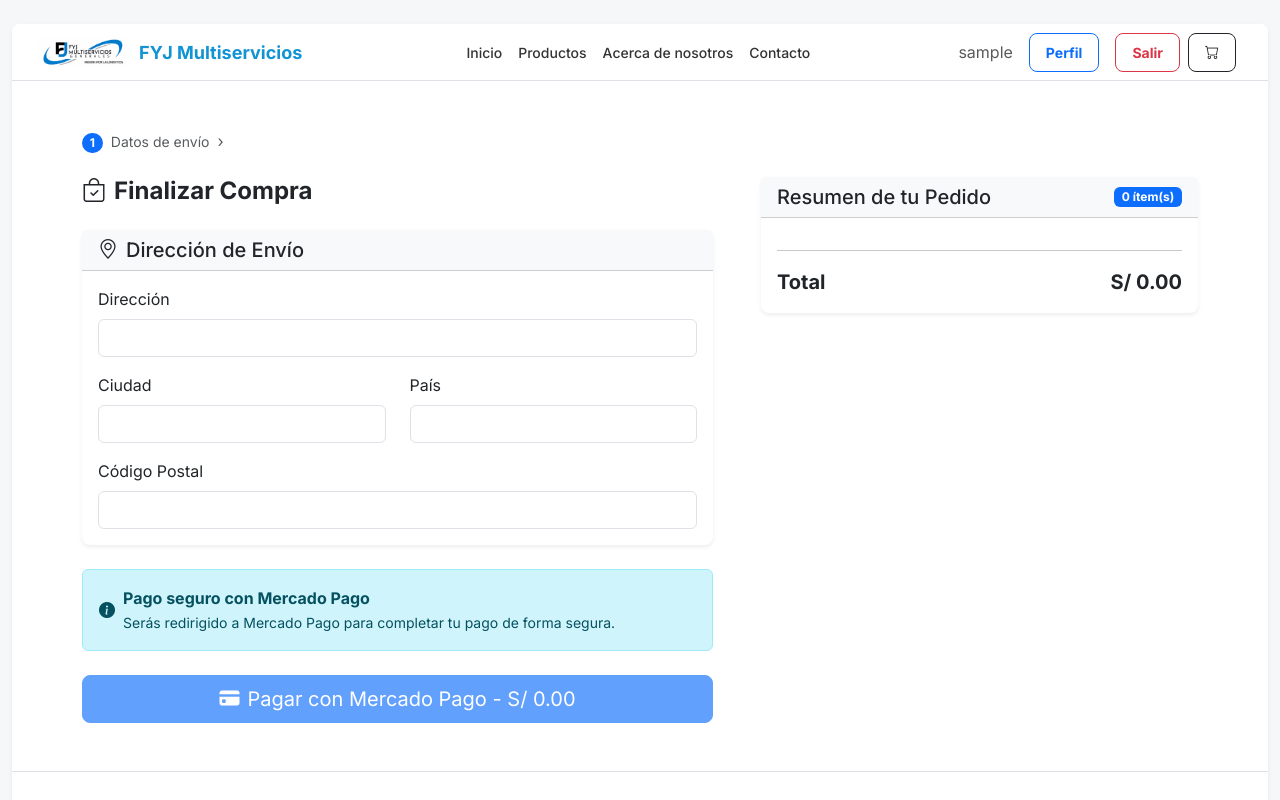
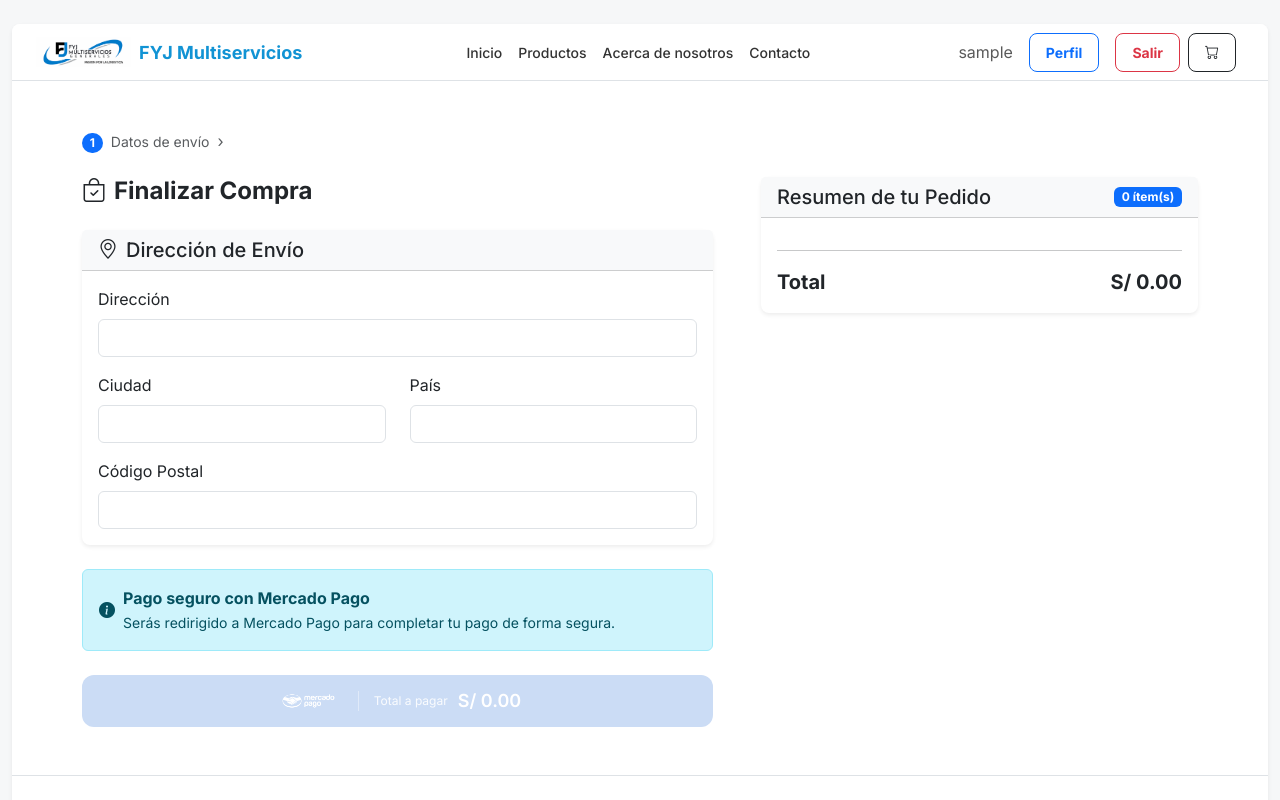
Before and after one commit to Jordan300310/Front-Soluciones-Webb, an Angular app: page /checkout in a window 1280 px wide. Shown: the top 800 px of the page. Built offline with nearby package versions, Linux system fonts and the light colour scheme; sample sign-in values are in the browser's storage.

Commit message:
feat: Update checkout page with modern Mercado Pago button styling and logo.

```diff
--- a/src/app/features/public/pages/checkout/checkout.component.css
+++ b/src/app/features/public/pages/checkout/checkout.component.css
@@ -1,20 +1,31 @@
-/* Color oficial de Mercado Pago */
-.btn-mercadopago {
-    background-color: #009EE3;
-    /* Celeste oficial */
-    border-color: #009EE3;
+.btn-mp-modern {
+    background: linear-gradient(135deg, #009EE3 0%, #007eb5 100%);
     color: white;
+    border: none;
+    border-radius: 12px;
+    padding: 12px;
     font-weight: 600;
-    transition: background-color 0.3s ease;
+    box-shadow: 0 8px 20px rgba(0, 158, 227, 0.3);
+    transition: all 0.3s ease;
+    display: flex;
+    align-items: center;
+    justify-content: center;
+    gap: 10px;
 }
 
-.btn-mercadopago:hover {
-    background-color: #007eb5;
-    /* Un tono más oscuro para el hover */
-    color: white;
+.btn-mp-modern:hover:not(:disabled) {
+    transform: translateY(-2px);
+    box-shadow: 0 12px 25px rgba(0, 158, 227, 0.45);
 }
 
-.btn-mercadopago:disabled {
-    background-color: #89dbfcd3;
-    border-color: #89dbfcd3;
+.btn-mp-modern:disabled {
+    background: #cbdcf5;
+    box-shadow: none;
+    cursor: not-allowed;
 }
+
+.mp-logo-white {
+    height: 28px;
+    width: auto;
+    filter: brightness(0) invert(1);
+}
--- a/src/app/features/public/pages/checkout/checkout.component.html
+++ b/src/app/features/public/pages/checkout/checkout.component.html
@@ -87,32 +87,19 @@
           {{ errorMessage }}
         </div>
         }
+        <button type="submit" class="btn-mp-modern w-100 mt-4"
+          [disabled]="checkoutForm.invalid || isSubmitting || cartStore.items().length === 0">
 
-        <button type="submit"
-          class="btn btn-primary w-100 btn-lg mt-4 d-flex justify-content-center align-items-center gap-2"
-          [disabled]="checkoutForm.invalid || isSubmitting || cartStore.items().length === 0">
           @if (isSubmitting) {
           <span class="spinner-border spinner-border-sm" aria-hidden="true"></span>
-          Procesando...
+          <span>Procesando...</span>
           } @else {
-          <i class="bi bi-credit-card-fill"></i>
-          Pagar con Mercado Pago - S/ {{ cartStore.subtotal() | number : '1.2-2' }}
+          <img src="assets/MP_color_horizontal.png" alt="Mercado Pago" class="mp-logo-white">
+          <div style="width: 1px; height: 20px; background: rgba(255,255,255,0.4); margin: 0 5px;"></div>
+          <span style="font-size: 12px; opacity: 0.9; font-weight: 400;">Total a pagar</span>
+          <span style="font-size: 18px;">S/ {{ cartStore.subtotal() | number : '1.2-2' }}</span>
           }
         </button>
-        <!--
-        <button type="submit"
-          class="btn btn-mercadopago w-100 btn-lg mt-4 d-flex justify-content-center align-items-center gap-2"
-          [disabled]="checkoutForm.invalid || isSubmitting || cartStore.items().length === 0">
-          @if (isSubmitting) {
-          <span class="spinner-border spinner-border-sm" aria-hidden="true"></span>
-          Procesando...
-          } @else {
-          <img src="https://http2.mlstatic.com/frontend-assets/ui-navigation/5.18.9/mercadopago/logo__large.png"
-            alt="Mercado Pago" style="height: 24px; filter: brightness(0) invert(1);">
-          <span>Pagar S/ {{ cartStore.subtotal() | number : '1.2-2' }}</span>
-          }
-        </button>
-      -->
       </form>
     </div>
 
```
Also changed, not shown: src/assets/MP_color_horizontal.png (added).
